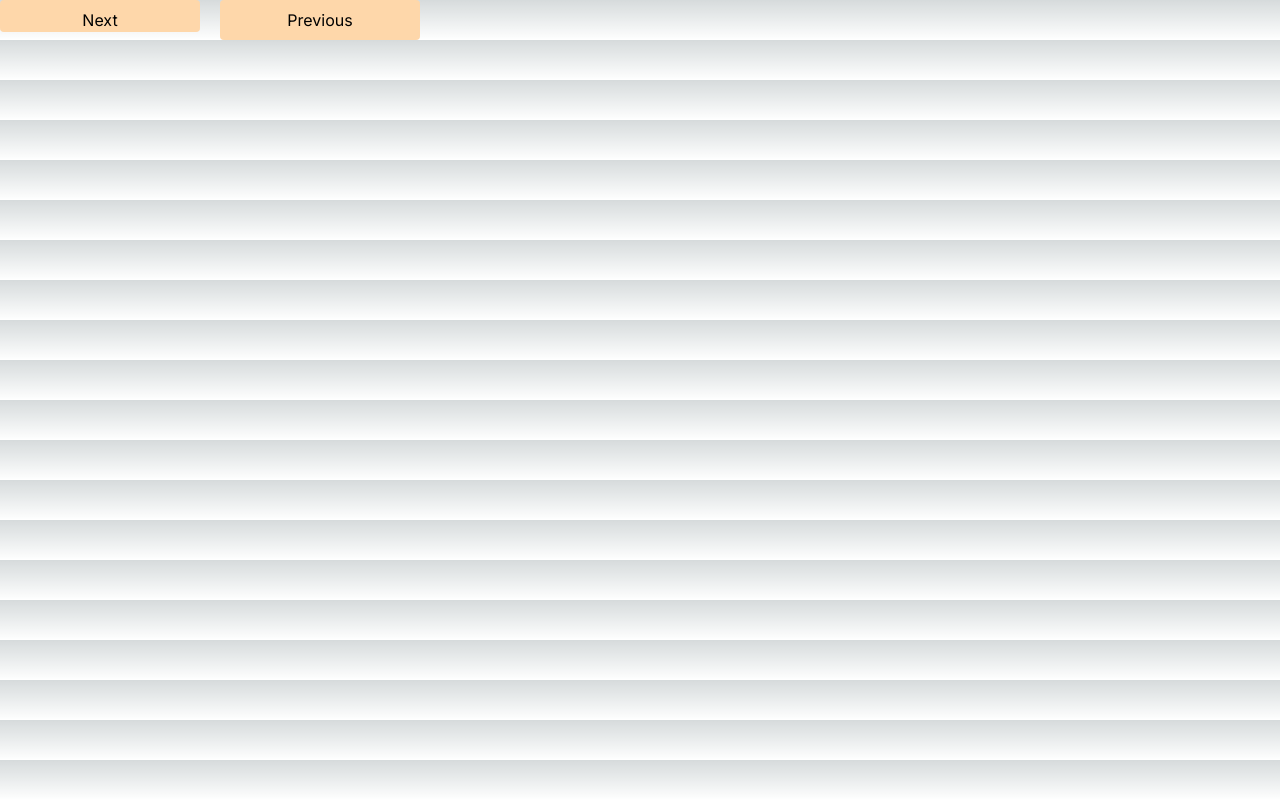
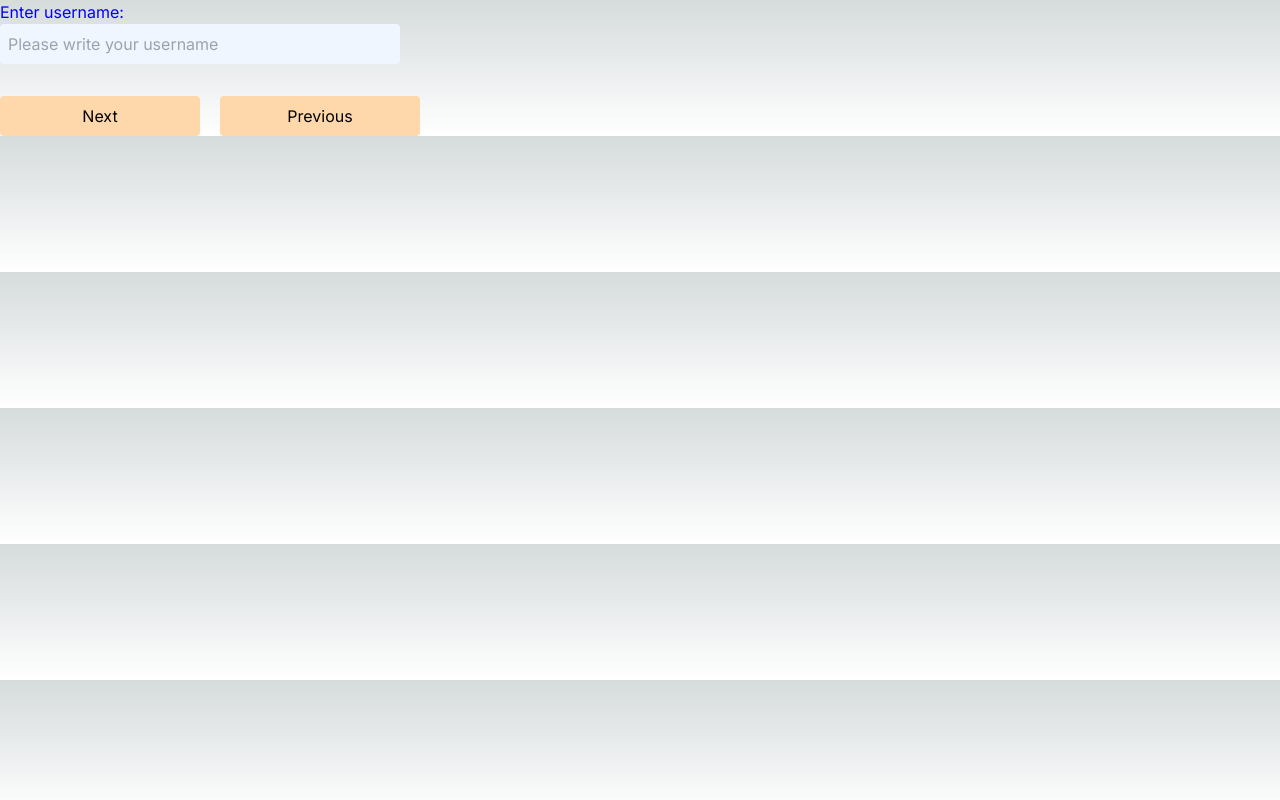
Before and after one commit to kowabunga314/React101, a Next.js app: page / in a window 1280 px wide. Built offline with nearby package versions, Linux system fonts and the light colour scheme.

Commit message:
conditional rendering lesson

```diff
--- a/app/components/core/button.js
+++ b/app/components/core/button.js
@@ -1,7 +1,7 @@
 "use client"
 import { useEffect } from "react";
 
-export const Button = ({ title, style, className }) => {
+export const Button = ({ style, className, children }) => {
 
     // // Handle lifecycle hooks
     // useEffect(() => {
@@ -15,6 +15,6 @@ export const Button = ({ title, style, className }) => {
 
     // Return component
     return <button style={{ width: 200, ...style }} className={ "bg-orange-200 rounded p-2 hover:bg-sky-700 " + className }>
-        {title}
+        {children}
     </button>;
 }
--- a/app/components/core/index.js
+++ b/app/components/core/index.js
@@ -1 +1,2 @@
 export { Button } from './button'
+export { Input } from './input'
--- a/app/components/core/input.js
+++ b/app/components/core/input.js
@@ -0,0 +1,15 @@
+
+export const Input = ({ onChange, value, className, label, placeholder, isWrong }) => {
+    return (
+        <div className={className}>
+            <label style={{ display: 'block', color: isWrong ? 'red' : 'blue' }}>{label}</label>
+            <input
+                onChange={onChange}
+                placeholder={placeholder}
+                value={value}
+                className='w-full p-2 rounded bg-blue-50 text-slate-600'
+            />
+            { isWrong ? <p>Wrong username or password</p> : null }
+        </div>
+    );
+}
--- a/app/components/index.js
+++ b/app/components/index.js
@@ -0,0 +1 @@
+export * from './core'
--- a/app/page.js
+++ b/app/page.js
@@ -1,11 +1,20 @@
 import Image from "next/image";
-import { Button } from "./components/core";
+import { Button, Input } from "./components";
 
 export default function Home() {
   return (
     <div>
-      <Button title="Next" className="h-8" />
-      <Button title="Previous" style={{ marginLeft: 20 }} />
+      <div>
+        <Input isWrong={false} label="Enter username: " placeholder="Please write your username" className='mb-8 w-[400px]' />
+      </div>
+      <div>
+        <Button>
+          <span>Next</span>
+        </Button>
+        <Button style={{ marginLeft: 20 }}>
+          <h2>Previous</h2>
+        </Button>
+      </div>
     </div>
   );
 }
```
